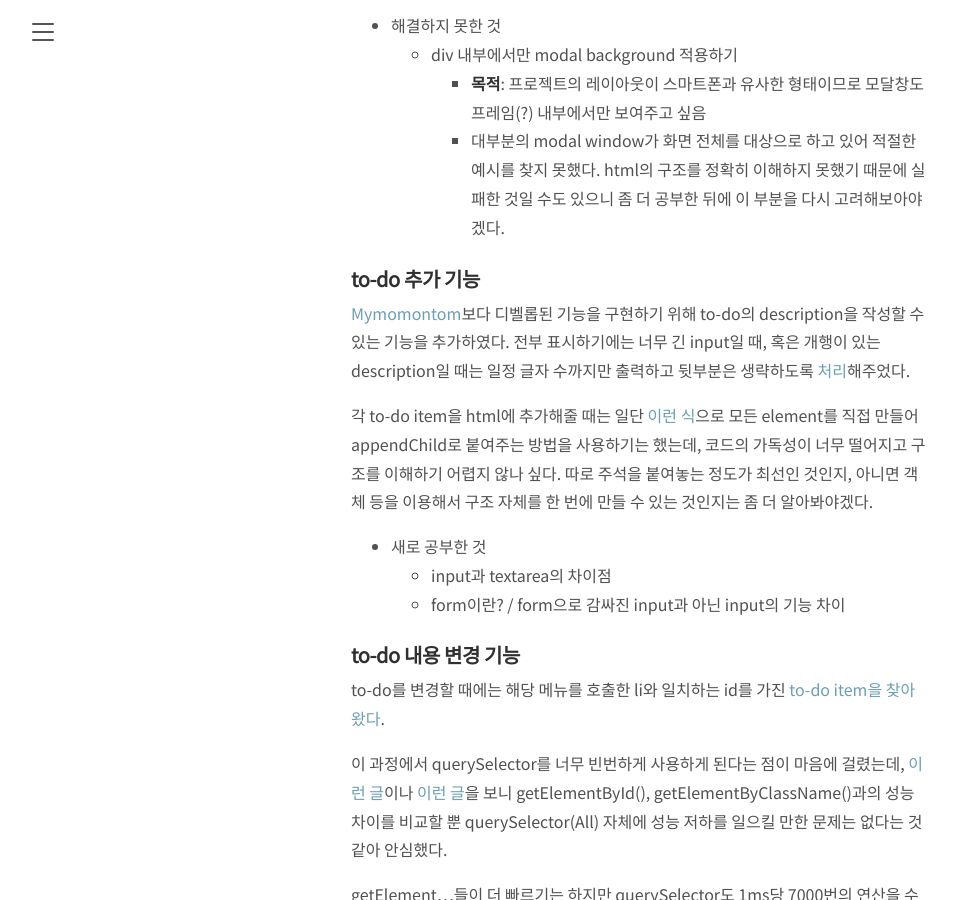
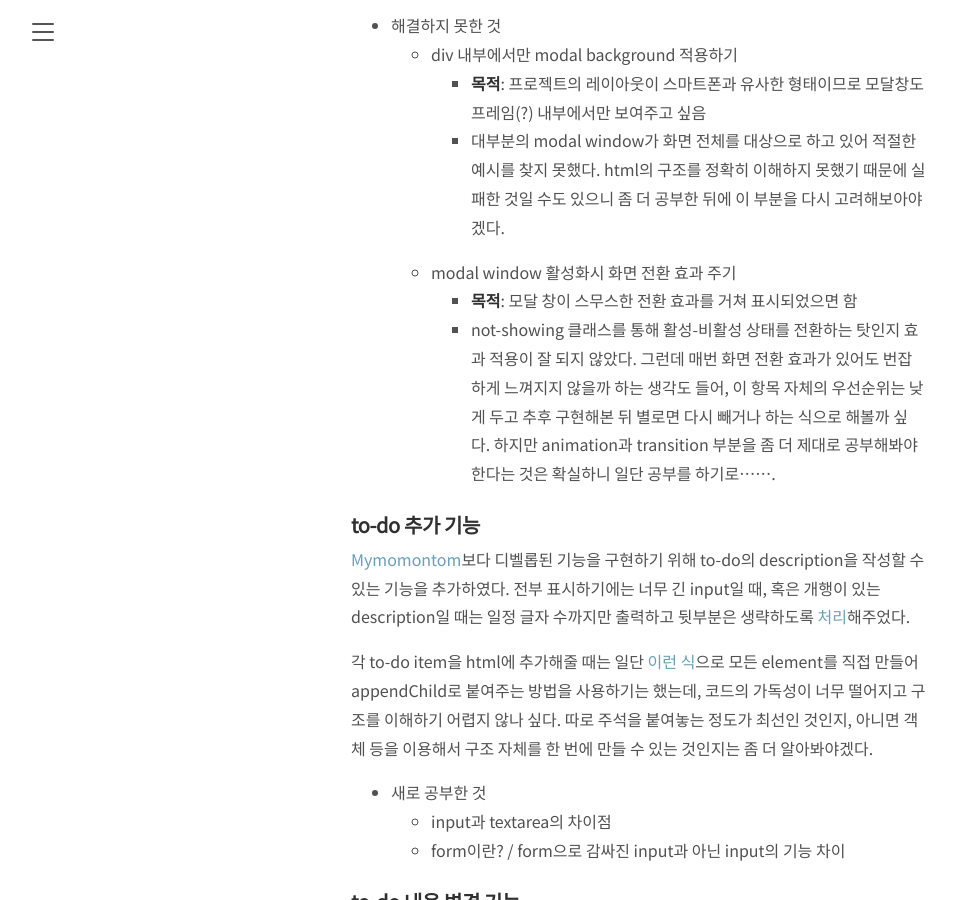
Before and after one commit to hyo-choi/hyo-choi.github.io, a Jekyll site: the page built from _posts/PROJECTS/to-do-list/2021-03-13-project-progress.md, in a window 1280 px wide and 900 px high, scrolled down 1008 px. Shown: the whole window, without its empty margins (1-956 px from the left). Built offline with Jekyll 4.4.1, drawn with Linux system fonts in a browser that asks for light colours; comment, search, counter and statistics services are not loaded.

Commit message:
Update 2021-03-13-project-progress.md

```diff
--- a/_posts/PROJECTS/to-do-list/2021-03-13-project-progress.md
+++ b/_posts/PROJECTS/to-do-list/2021-03-13-project-progress.md
@@ -39,6 +39,9 @@
     - div 내부에서만 modal background 적용하기
         - **목적**: 프로젝트의 레이아웃이 스마트폰과 유사한 형태이므로 모달창도 프레임(?) 내부에서만 보여주고 싶음
         - 대부분의 modal window가 화면 전체를 대상으로 하고 있어 적절한 예시를 찾지 못했다. html의 구조를 정확히 이해하지 못했기 때문에 실패한 것일 수도 있으니 좀 더 공부한 뒤에 이 부분을 다시 고려해보아야겠다.
+    - modal window 활성화시 화면 전환 효과 주기
+        - **목적**: 모달 창이 스무스한 전환 효과를 거쳐 표시되었으면 함
+        - not-showing 클래스를 통해 활성-비활성 상태를 전환하는 탓인지 효과 적용이 잘 되지 않았다. 그런데 매번 화면 전환 효과가 있어도 번잡하게 느껴지지 않을까 하는 생각도 들어, 이 항목 자체의 우선순위는 낮게 두고 추후 구현해본 뒤 별로면 다시 빼거나 하는 식으로 해볼까 싶다. 하지만 animation과 transition 부분을 좀 더 제대로 공부해봐야 한다는 것은 확실하니 일단 공부를 하기로…….
 
 ### **to-do 추가 기능**
 
```
